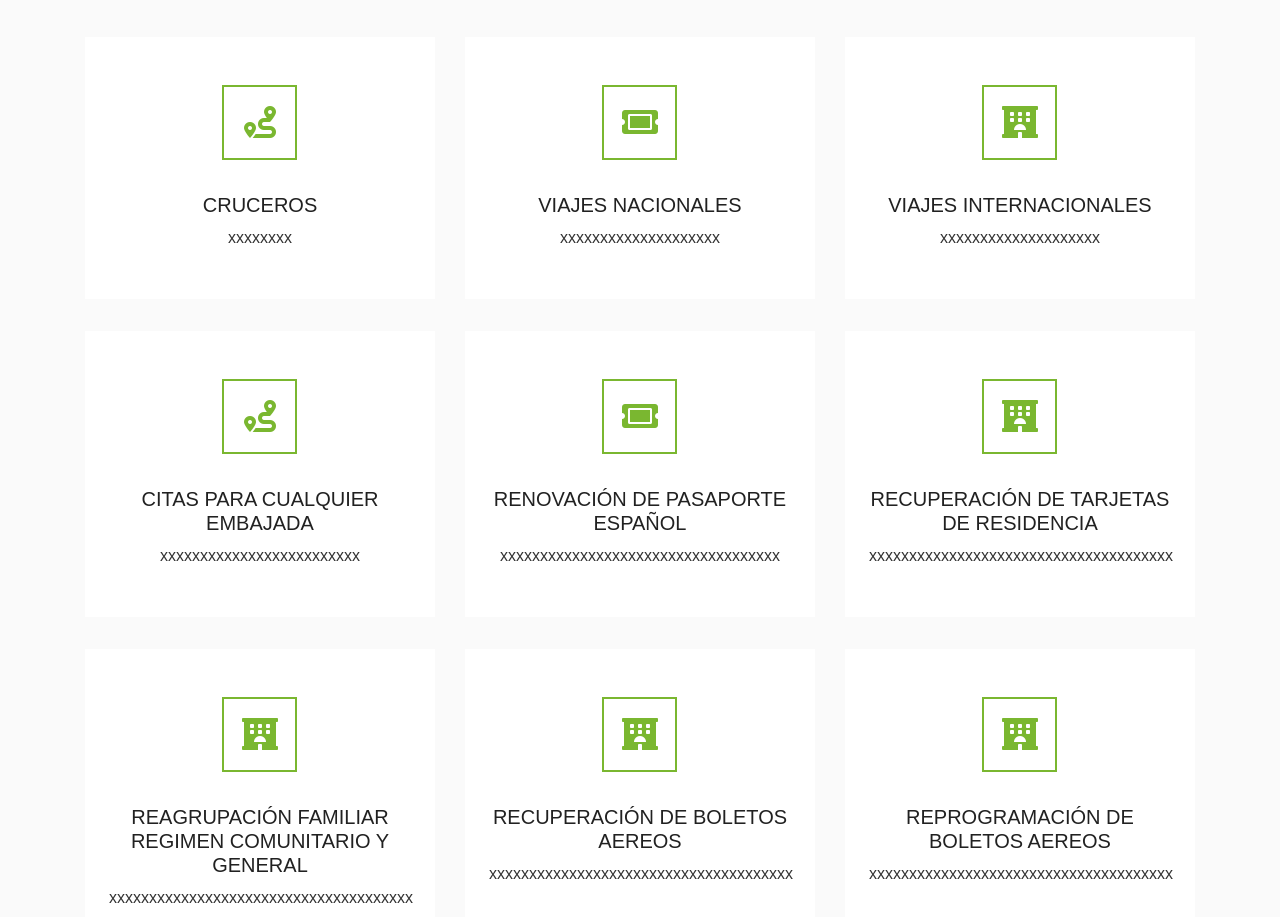
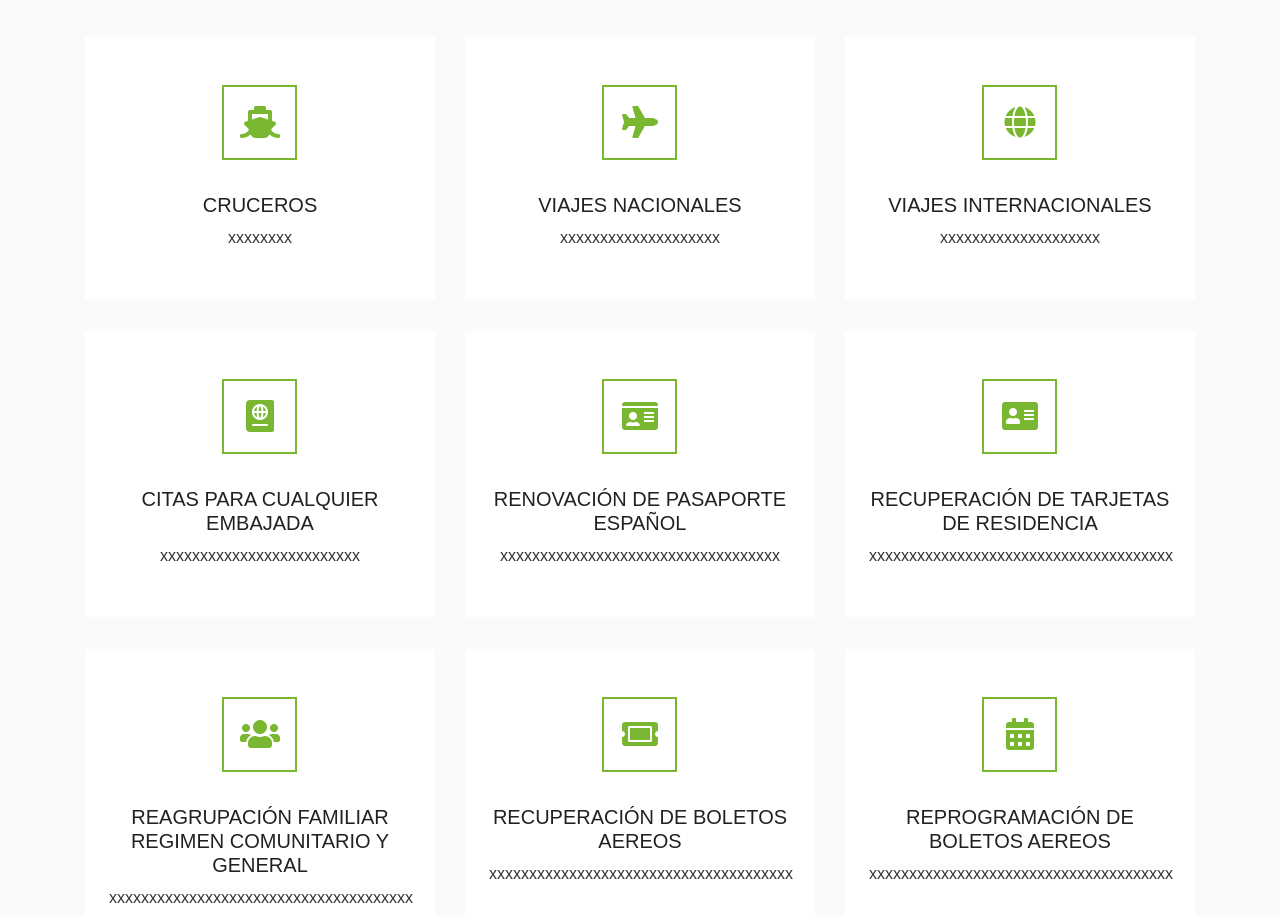
Before and after one commit to Alejvndr0/visas, a plain HTML site: page service.html in a window 1280 px wide. Shown: the part 735-1652 px from the top of the page. Drawn offline with nearby package versions, Linux system fonts and the light colour scheme.

Commit message:
first commit

```diff
--- a/service.html
+++ b/service.html
@@ -113,70 +113,70 @@
             <div class="row">
                 <div class="col-lg-4 col-md-6 mb-4">
                     <div class="service-item bg-white text-center mb-2 py-5 px-4">
-                        <i class="fa fa-2x fa-route mx-auto mb-4"></i>
+                        <i class="fa fa-2x fa-ship mx-auto mb-4"></i> <!-- Ícono de barco para cruceros -->
                         <h5 class="mb-2">CRUCEROS</h5>
                         <p class="m-0">xxxxxxxx</p>
                     </div>
                 </div>
                 <div class="col-lg-4 col-md-6 mb-4">
                     <div class="service-item bg-white text-center mb-2 py-5 px-4">
-                        <i class="fa fa-2x fa-ticket-alt mx-auto mb-4"></i>
+                        <i class="fa fa-2x fa-plane mx-auto mb-4"></i> <!-- Ícono de avión para viajes nacionales -->
                         <h5 class="mb-2">VIAJES NACIONALES</h5>
                         <p class="m-0">xxxxxxxxxxxxxxxxxxxx</p>
                     </div>
                 </div>
                 <div class="col-lg-4 col-md-6 mb-4">
                     <div class="service-item bg-white text-center mb-2 py-5 px-4">
-                        <i class="fa fa-2x fa-hotel mx-auto mb-4"></i>
+                        <i class="fa fa-2x fa-globe mx-auto mb-4"></i> <!-- Ícono de globo para viajes internacionales -->
                         <h5 class="mb-2">VIAJES INTERNACIONALES</h5>
                         <p class="m-0">xxxxxxxxxxxxxxxxxxxx</p>
                     </div>
                 </div>
                 <div class="col-lg-4 col-md-6 mb-4">
                     <div class="service-item bg-white text-center mb-2 py-5 px-4">
-                        <i class="fa fa-2x fa-route mx-auto mb-4"></i>
+                        <i class="fa fa-2x fa-passport mx-auto mb-4"></i> <!-- Ícono de pasaporte para citas de embajada -->
                         <h5 class="mb-2">CITAS PARA CUALQUIER EMBAJADA</h5>
                         <p class="m-0">xxxxxxxxxxxxxxxxxxxxxxxxx</p>
                     </div>
                 </div>
                 <div class="col-lg-4 col-md-6 mb-4">
                     <div class="service-item bg-white text-center mb-2 py-5 px-4">
-                        <i class="fa fa-2x fa-ticket-alt mx-auto mb-4"></i>
+                        <i class="fa fa-2x fa-id-card mx-auto mb-4"></i> <!-- Ícono de tarjeta de identificación para renovación de pasaporte -->
                         <h5 class="mb-2">RENOVACIÓN DE PASAPORTE ESPAÑOL</h5>
                         <p class="m-0">xxxxxxxxxxxxxxxxxxxxxxxxxxxxxxxxxxx</p>
                     </div>
                 </div>
                 <div class="col-lg-4 col-md-6 mb-4">
                     <div class="service-item bg-white text-center mb-2 py-5 px-4">
-                        <i class="fa fa-2x fa-hotel mx-auto mb-4"></i>
+                        <i class="fa fa-2x fa-address-card mx-auto mb-4"></i> <!-- Ícono de tarjeta de residencia -->
                         <h5 class="mb-2">RECUPERACIÓN DE TARJETAS DE RESIDENCIA</h5>
                         <p class="m-0">xxxxxxxxxxxxxxxxxxxxxxxxxxxxxxxxxxxxxx</p>
                     </div>
                 </div>
                 <div class="col-lg-4 col-md-6 mb-4">
                     <div class="service-item bg-white text-center mb-2 py-5 px-4">
-                        <i class="fa fa-2x fa-hotel mx-auto mb-4"></i>
+                        <i class="fa fa-2x fa-users mx-auto mb-4"></i> <!-- Ícono de usuarios para reagrupación familiar -->
                         <h5 class="mb-2">REAGRUPACIÓN FAMILIAR REGIMEN COMUNITARIO Y GENERAL</h5>
                         <p class="m-0">xxxxxxxxxxxxxxxxxxxxxxxxxxxxxxxxxxxxxx</p>
                     </div>
                 </div>
                 <div class="col-lg-4 col-md-6 mb-4">
                     <div class="service-item bg-white text-center mb-2 py-5 px-4">
-                        <i class="fa fa-2x fa-hotel mx-auto mb-4"></i>
+                        <i class="fa fa-2x fa-ticket-alt mx-auto mb-4"></i> <!-- Ícono de boleto para recuperación de boletos aéreos -->
                         <h5 class="mb-2">RECUPERACIÓN DE BOLETOS AEREOS</h5>
                         <p class="m-0">xxxxxxxxxxxxxxxxxxxxxxxxxxxxxxxxxxxxxx</p>
                     </div>
                 </div>
                 <div class="col-lg-4 col-md-6 mb-4">
                     <div class="service-item bg-white text-center mb-2 py-5 px-4">
-                        <i class="fa fa-2x fa-hotel mx-auto mb-4"></i>
+                        <i class="fa fa-2x fa-calendar-alt mx-auto mb-4"></i> <!-- Ícono de calendario para reprogramación de boletos -->
                         <h5 class="mb-2">REPROGRAMACIÓN DE BOLETOS AEREOS</h5>
                         <p class="m-0">xxxxxxxxxxxxxxxxxxxxxxxxxxxxxxxxxxxxxx</p>
                     </div>
                 </div>
                 <div class="col-lg-4 col-md-6 mb-4">
                     <div class="service-item bg-white text-center mb-2 py-5 px-4">
-                        <i class="fa fa-2x fa-hotel mx-auto mb-4"></i>
+                        <i class="fa fa-2x fa-language mx-auto mb-4"></i> <!-- Ícono de idioma para traducciones -->
                         <h5 class="mb-2">TRADUCCIÓN ITALIANO , INGLES</h5>
                         <p class="m-0">xxxxxxxxxxxxxxxxxxxxxxxxxxxxxxxxxxxxxx</p>
                     </div>
```
Also changed, not shown: index.html (+10 -11 lines).
